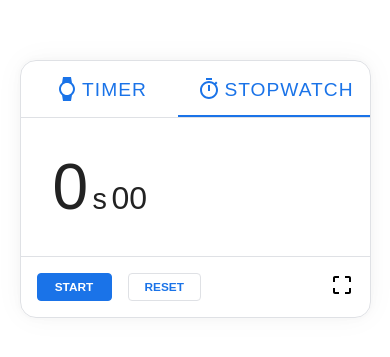
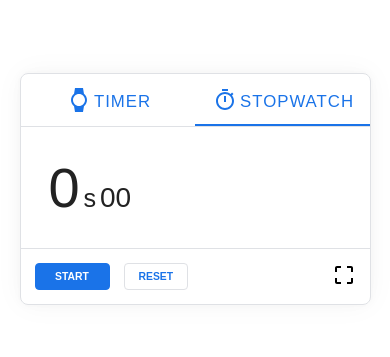
Before and after one commit to FaridJunior/clone-google-stopwatch, a plain HTML site: page index.html in a window 390 px wide. Shown: the part 233-590 px from the top of the page. Drawn offline with Linux system fonts and the light colour scheme.

Commit message:
fix styling issues

```diff
--- a/css/style.scss
+++ b/css/style.scss
@@ -12,6 +12,11 @@
   margin: 0;
 }
 
+@media (max-width: 800px) {
+  :root {
+    font-size: 14px;
+  }
+}
 .container {
   width: 90%;
   margin: 0 auto;
@@ -28,9 +33,13 @@
   border-radius: 0.25rem;
   transition: all 300ms;
   @media (max-width: 800px) {
-    border-radius: 16px;
+    border-radius: 8px;
     box-shadow: 0 0px 3.7px rgba(0, 0, 0, 0.009), 0 0px 7.2px rgba(0, 0, 0, 0.016),
       0 0px 11.9px rgba(0, 0, 0, 0.023), 0 0px 30px rgba(0, 0, 0, 0.04);
+    .timer-input {
+      margin: 3rem 0.5rem;
+      max-width: 250px;
+    }
   }
 }
 
--- a/script.js
+++ b/script.js
@@ -80,8 +80,6 @@ function setTimer() {
   const millisecondScreen = document.querySelector(".timer-component .millisecond__screen");
   const { start, stop, reset, getCount, getState } = watch(handleChange);
 
-  timerInput.focus();
-
   function handleChange() {
     let remain = time - getCount();
 
@@ -127,6 +125,7 @@ function setTimer() {
     time = parseInt(e.currentTarget.value) * 60000;
     handleChange();
   });
+  handleChange();
 }
 
 function watch(onChange) {
```
Also changed, not shown: css/style.css, 1 other file.
